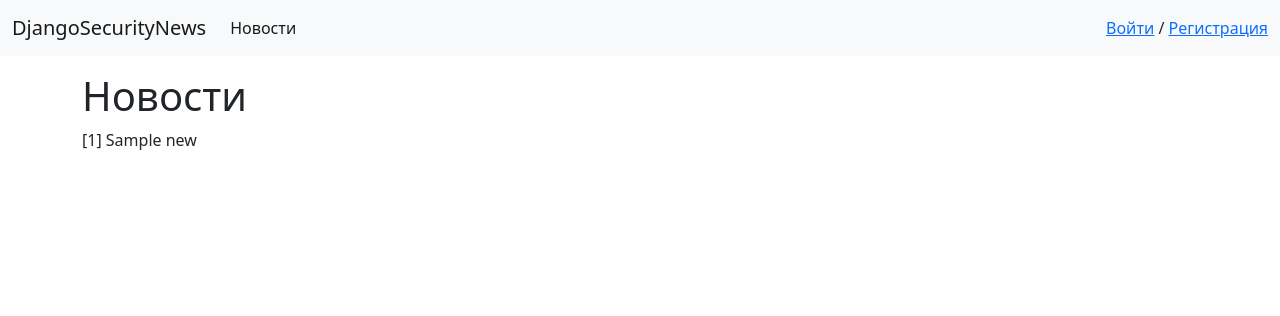
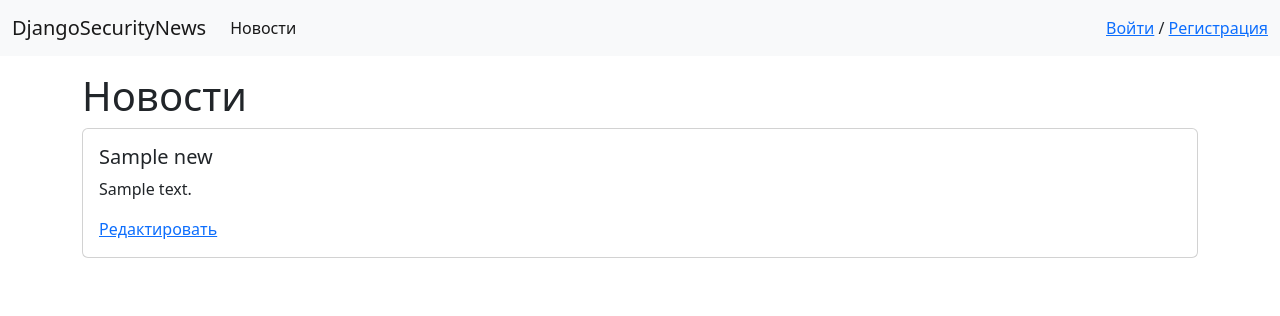
Before and after one commit to bolanebyla/ThesisDjangoSecurity, a Django app: page /news/ in a window 1280 px wide. Shown: the top 316 px of the page. Run offline with Django 4.2, Linux system fonts and the light colour scheme; tables that the repository leaves empty hold one stand-in row (Sample ...).

Commit message:
Вывод списка новостей

```diff
--- a/src/news/templates/news/news_list.html
+++ b/src/news/templates/news/news_list.html
@@ -11,6 +11,16 @@
     {% endif %}
 
     {% for news in news_list %}
-        <div>{{ news }}</div>
+        <div class="row">
+            <div class="col-md-12">
+                <div class="card">
+                    <div class="card-body">
+                        <h5 class="card-title">{{ news.title }}</h5>
+                        <p class="card-text">{{ news.text }}</p>
+                        <a href="#">Редактировать</a>
+                    </div>
+                </div>
+            </div>
+        </div>
     {% endfor %}
 {% endblock %}
```
